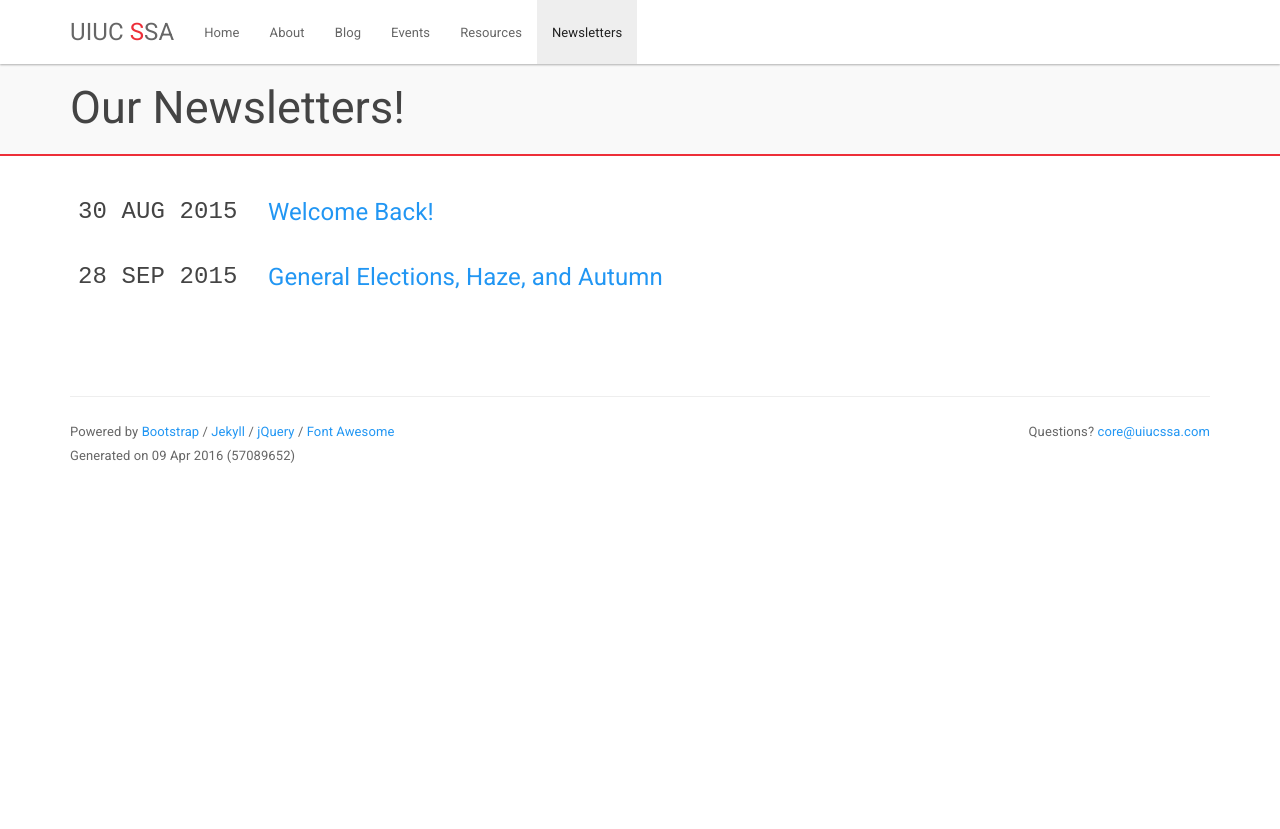
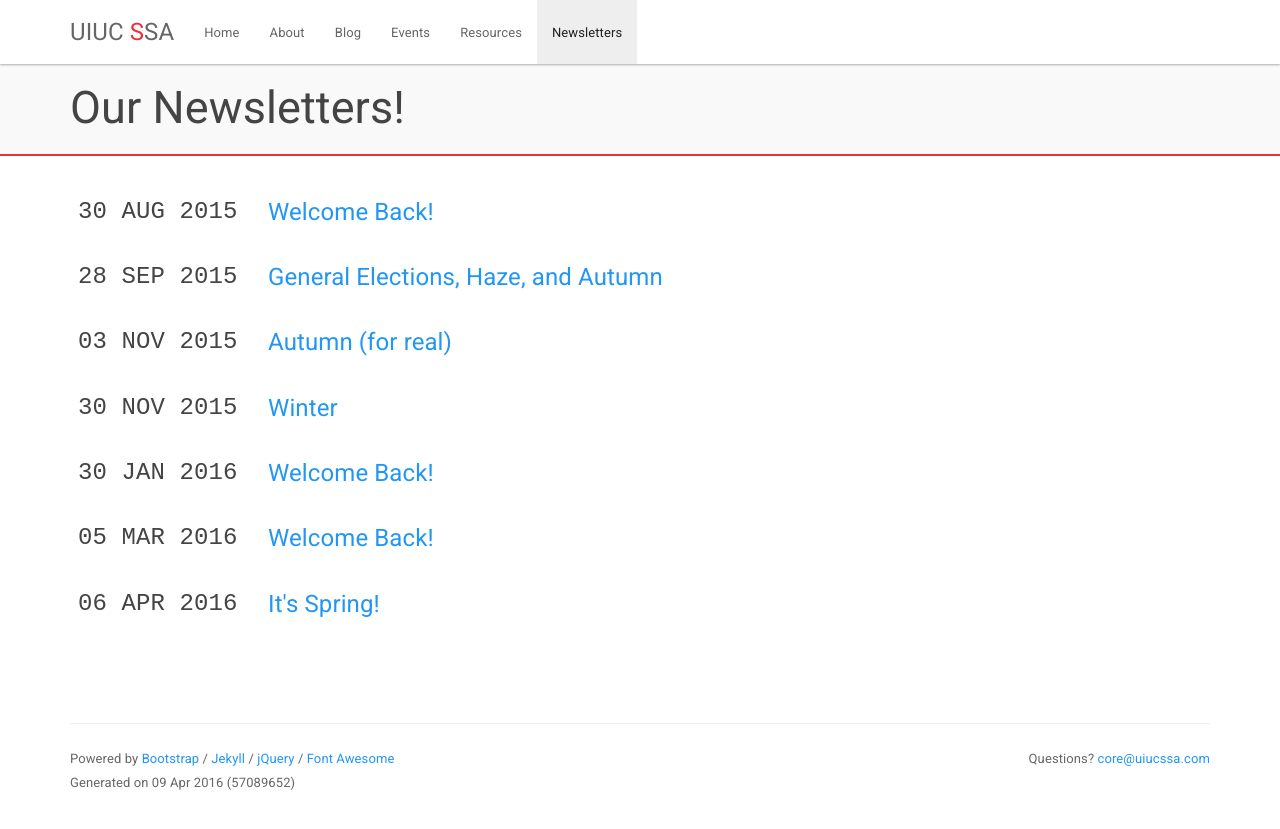
Before and after one commit to uiucssa/uiucssa.github.io, a Jekyll site: the page built from newsletters.html, in a window 1280 px wide. Shown: the top 829 px of the page. Built offline with Jekyll 4.4.1, drawn with Linux system fonts in a browser that asks for light colours.

Commit message:
newsletter and events list change

```diff
--- a/_data/newsletters.yml
+++ b/_data/newsletters.yml
@@ -10,3 +10,33 @@
   date: 2015-09-28
   description:
   url: http://us11.campaign-archive1.com/?u=0e8300abbd4a21ba4dd539acf&id=52fdaaadad
+
+- id: 3
+  name: Autumn (for real)
+  date: 2015-11-3
+  description:
+  url: http://us11.campaign-archive1.com/?u=0e8300abbd4a21ba4dd539acf&id=0648dce9ac
+
+- id: 4
+  name: Winter
+  date: 2015-11-30
+  description:
+  url: http://us11.campaign-archive1.com/?u=0e8300abbd4a21ba4dd539acf&id=48f4752a29
+
+- id: 5
+  name: Welcome Back!
+  date: 2016-01-30
+  description:
+  url: http://us11.campaign-archive2.com/?u=0e8300abbd4a21ba4dd539acf&id=e2eb5dbe6a
+
+- id: 6
+  name: Welcome Back!
+  date: 2016-03-05
+  description:
+  url: http://us11.campaign-archive1.com/?u=0e8300abbd4a21ba4dd539acf&id=108c8449b6
+
+- id: 7
+  name: It's Spring!
+  date: 2016-04-06
+  description:
+  url: http://us11.campaign-archive2.com/?u=0e8300abbd4a21ba4dd539acf&id=0c6dbcf6e4
```
Also changed, not shown: _data/events.yml (+18 -0 lines).
